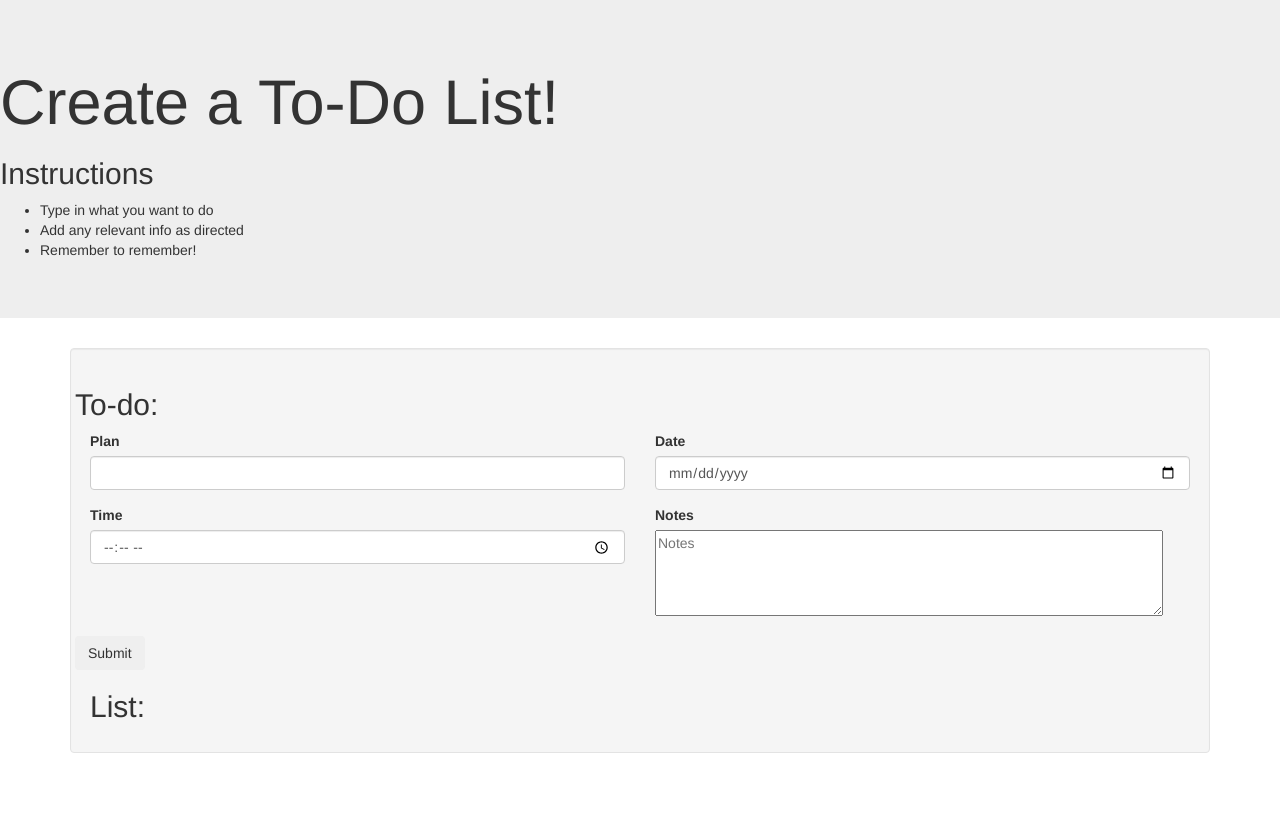
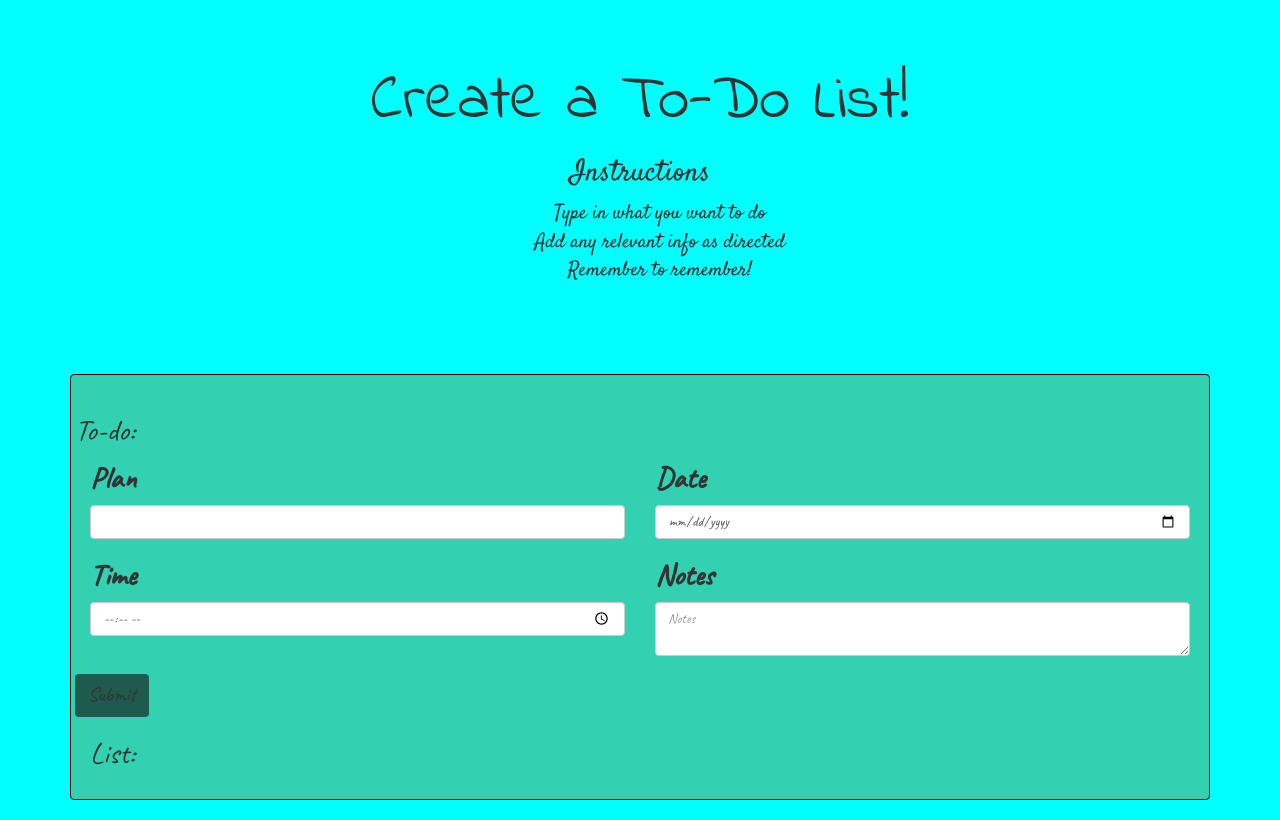
Before and after one commit to NthigaLee/To-Do, a plain HTML site: page index.html in a window 1280 px wide. Drawn offline with nearby package versions, Linux system fonts and the light colour scheme.

Commit message:
CSS properties added

```diff
--- a/index.html
+++ b/index.html
@@ -12,6 +12,7 @@
   integrity="sha256-CSXorXvZcTkaix6Yvo6HppcZGetbYMGWSFlBw8HfCJo="
   crossorigin="anonymous"></script>
     <script src="scripts.js"></script>
+    <link href="https://fonts.googleapis.com/css?family=Caveat|Indie+Flower|Satisfy&display=swap" rel="stylesheet">
 
 </head>
 <body>
@@ -52,7 +53,7 @@
                 <div class="form-group">
                         <label for="new-notes">Notes</label><br>
 
-                        <textarea name="Notes" id="new-notes" cols="60" rows="4" placeholder="Notes"></textarea>
+                        <textarea class="form-control" name="Notes" id="new-notes" placeholder="Notes"></textarea>
                     </div>
 
 
--- a/styles.css
+++ b/styles.css
@@ -2,5 +2,33 @@
     display: none;
 }
 .jumbotron{
+  text-align: center;
+font-family: 'Indie Flower', cursive;
+ background-color: aqua;
 
 }
+.jumbotron h2{
+    font-family: 'Satisfy', cursive;
+}
+
+body{
+    background-color: aqua;
+}
+ul{
+    list-style: none;
+    font-family: 'Satisfy', cursive;
+    font-size: 20px;
+}
+.well{
+    font-family: 'Caveat', cursive;
+    font-size: 30px;
+    background-color: #31D1B1;
+    border-color: black;
+}
+#show-list{
+    font-family: 'Satisfy', cursive;
+}
+.btn{
+    background-color:#1E5A4E;
+    font-size: 20px;
+}
```
